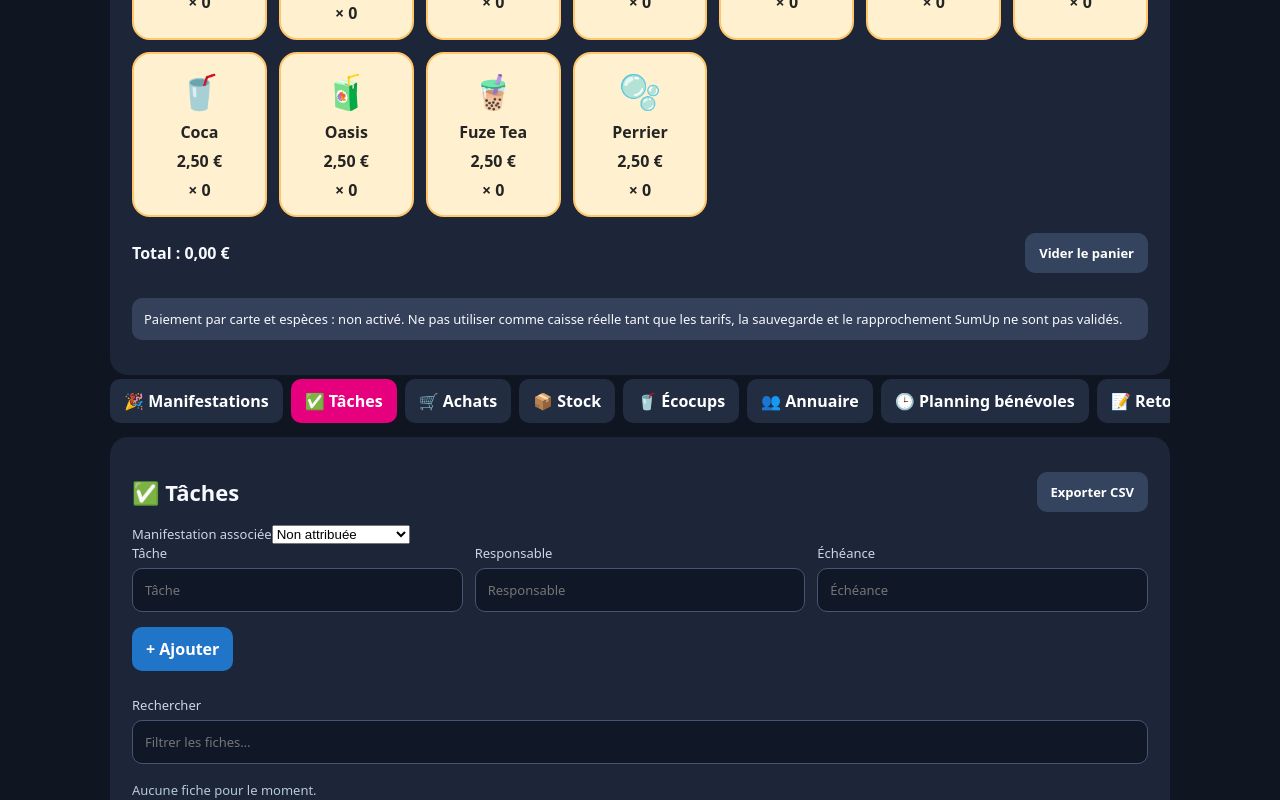
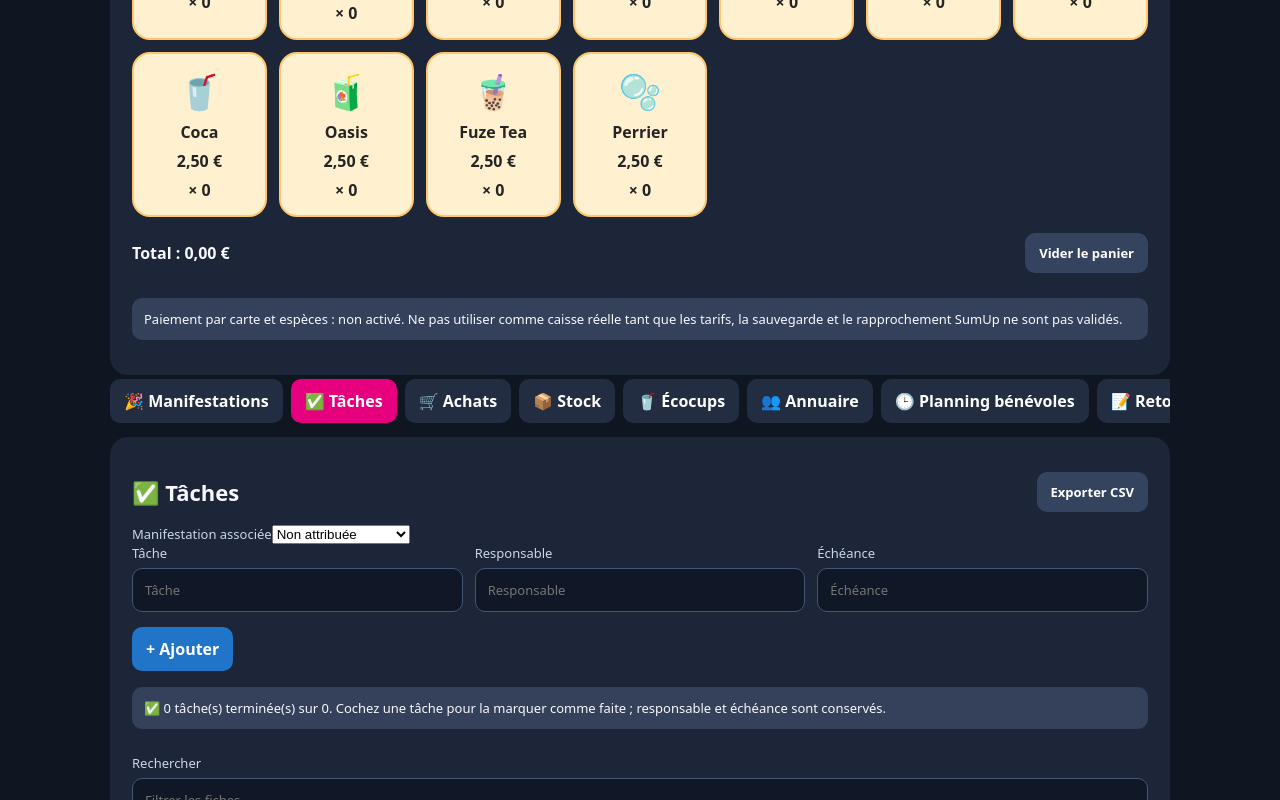
Before and after one commit to TIXIER21430/Festapp, a React (Vite) app: page / in a window 1280 px wide. Both pictures are taken after a click on the button "✅ Tâches". Shown: the part 1334-2134 px from the top of the page. Built offline with nearby package versions, Linux system fonts and the light colour scheme.

Commit message:
feat: interactive local task checklist with completion counter

```diff
--- a/src/main.jsx
+++ b/src/main.jsx
@@ -77,6 +77,7 @@ function App(){
  function beginEdit(record){if(demoReadOnly)return;setEditingId(record.id);setForm([...record.values]);setRecordEventId(record.eventId||"");setFormError("");window.scrollTo({top:0,behavior:"smooth"});}
  function cancelEdit(){setEditingId(null);setForm(["","",""]);setRecordEventId("");setFormError("");}
  function remove(id){if(demoReadOnly)return;if(!confirm("Supprimer cette fiche ?"))return;if(editingId===id)cancelEdit();setData(d=>({...d,[tab]:(d[tab]||[]).filter(r=>r.id!==id)}))}
+ function toggleTaskDone(id){if(demoReadOnly)return;setData(d=>({...d,tasks:(d.tasks||[]).map(r=>r.id===id?{...r,done:!r.done}:r)}));}
  function exportMenus(){const blob=new Blob([exportTillConfig(tillConfig)],{type:"application/json"});const url=URL.createObjectURL(blob);const a=document.createElement("a");a.href=url;a.download="festapp-menus-caisse.json";a.click();setTimeout(()=>URL.revokeObjectURL(url),1000)}
  async function importMenus(e){const file=e.target.files?.[0];e.target.value="";if(!file)return;try{if(file.size>100000)throw new Error("Fichier trop volumineux");const parsed=importTillConfig(await file.text());if(!window.confirm("Remplacer les menus personnalisés de cet appareil ?"))return;saveTillConfig(localStorage,parsed);setTillConfig(parsed);setTillCart({});setTillEdit(false);setTillConfigWarning("Menus importés sur cet appareil uniquement.")}catch(err){setTillConfigWarning("⚠ Import refusé : "+err.message)}}
  function openTillEditor(){setTillDraft(TILL_PRODUCTS.map(p=>({id:p.id,enabled:tillProducts.some(x=>x.id===p.id),price:String((tillProducts.find(x=>x.id===p.id)||p).priceCents/100).replace(".",",")})));setTillEdit(true)}
@@ -104,9 +105,10 @@ function App(){
  {tab==="ecocups"&&<div className="note"><p><strong>Calcul local de démonstration uniquement — aucun stock partagé.</strong> Saisir les mouvements exactement sous la forme « entrée » ou « sortie », et une quantité entière positive.</p><div className="fields"><label>Stock initial de démonstration<input inputMode="numeric" value={ecocupOpening} onChange={e=>setEcocupOpening(e.target.value)}/></label><label>Seuil d'alerte<input inputMode="numeric" value={ecocupThreshold} onChange={e=>setEcocupThreshold(e.target.value)}/></label></div>{ecocupError?<p role="alert">⚠ Calcul impossible : {ecocupError}. Vérifiez les mouvements, sans les effacer.</p>:<p role="status"><strong>Solde calculé : {ecocupSummary.balance} écocups.</strong> {ecocupSummary.alert?"⚠ Seuil atteint. Quantité minimale à ajouter : "+(ecocupSummary.minimumToClearAlert??"non calculable")+".":"Stock au-dessus du seuil."}</p>}</div>}
  {tab==="recipes"&&<div className="note"><h3>🧮 Calculateur de quantités</h3><p>Choisissez une recette ci-dessous avec « Modifier », puis indiquez ses ingrédients, un par ligne (ex. : 250 g farine). Le calcul ne modifie pas la recette enregistrée.</p><div className="fields"><label>Recette prévue pour<input inputMode="numeric" value={recipeServings} onChange={e=>setRecipeServings(e.target.value)}/></label><label>Nombre de personnes souhaité<input inputMode="numeric" value={recipeTarget} onChange={e=>setRecipeTarget(e.target.value)}/></label></div><button type="button" onClick={()=>{try{setRecipeOutput(scaleRecipeText(form[1],Number(recipeServings),Number(recipeTarget)))}catch(e){setRecipeOutput("⚠ "+e.message)}}}>Calculer les ingrédients</button>{recipeOutput&&<pre role="status" style={{whiteSpace:"pre-wrap",overflowWrap:"anywhere"}}>{recipeOutput}</pre>}</div>}
  <form onSubmit={add}>{tab!=="events"&&tab!=="contacts"&&tab!=="ecocups"&&<label>Manifestation associée<select value={recordEventId} onChange={e=>setRecordEventId(e.target.value)}><option value="">Non attribuée</option>{eventOptions.map(r=><option key={r.id} value={r.id}>{r.values[0]}</option>)}</select></label>}{formError&&<p role="alert">{formError}</p>}<div className="fields">{current.fields.map((label,i)=><label key={label}>{label}<input required={i===0} value={form[i]} onChange={e=>setForm(f=>f.map((v,j)=>i===j?e.target.value:v))} placeholder={label}/></label>)}</div><button type="submit" disabled={demoReadOnly}>{editingId?"Enregistrer les modifications":"+ Ajouter"}</button>{editingId&&<button type="button" className="secondary" onClick={cancelEdit}>Annuler la modification</button>}</form>
+ {tab==="tasks"&&<p role="status" className="note">✅ {(data.tasks||[]).filter(r=>r.done===true).length} tâche(s) terminée(s) sur {(data.tasks||[]).length}. Cochez une tâche pour la marquer comme faite ; responsable et échéance sont conservés.</p>}
  {tab==="contacts"&&<div className="note"><p>Retrouvez rapidement les bénévoles, exposants et groupes. L’export CSV concerne uniquement cet appareil.</p><div className="fields"><label>Afficher les contacts<select value={contactType} onChange={e=>setContactType(e.target.value)}><option value="tous">Tous les contacts</option><option value="bénévole">Bénévoles</option><option value="exposant">Exposants</option><option value="groupe">Groupes</option></select></label></div><p>{records.length} fiche(s) affichée(s).</p></div>}
  <label className="search">Rechercher<input value={filter} onChange={e=>setFilter(e.target.value)} placeholder="Filtrer les fiches…"/></label>
- <div className="records">{records.length?records.map(r=><article key={r.id}><div><strong>{r.values[0]}</strong><p>{r.values.slice(1).filter(Boolean).join(" · ")||"Aucune précision"}</p></div><button className="secondary" disabled={demoReadOnly} onClick={()=>beginEdit(r)}>Modifier</button><button className="delete" disabled={demoReadOnly} onClick={()=>remove(r.id)} aria-label={"Supprimer "+r.values[0]}>Supprimer</button></article>):<p>Aucune fiche pour le moment.</p>}</div>
+ <div className="records">{records.length?records.map(r=><article key={r.id}>{tab==="tasks"&&<label><input type="checkbox" checked={r.done===true} disabled={demoReadOnly} onChange={()=>toggleTaskDone(r.id)}/> {r.done?"Terminée":"À faire"}</label>}<div><strong>{r.values[0]}</strong><p>{r.values.slice(1).filter(Boolean).join(" · ")||"Aucune précision"}</p></div><button className="secondary" disabled={demoReadOnly} onClick={()=>beginEdit(r)}>Modifier</button><button className="delete" disabled={demoReadOnly} onClick={()=>remove(r.id)} aria-label={"Supprimer "+r.values[0]}>Supprimer</button></article>):<p>Aucune fiche pour le moment.</p>}</div>
  </section><footer>Prototype local • aucune donnée synchronisée</footer>
  </main>
 }
```
